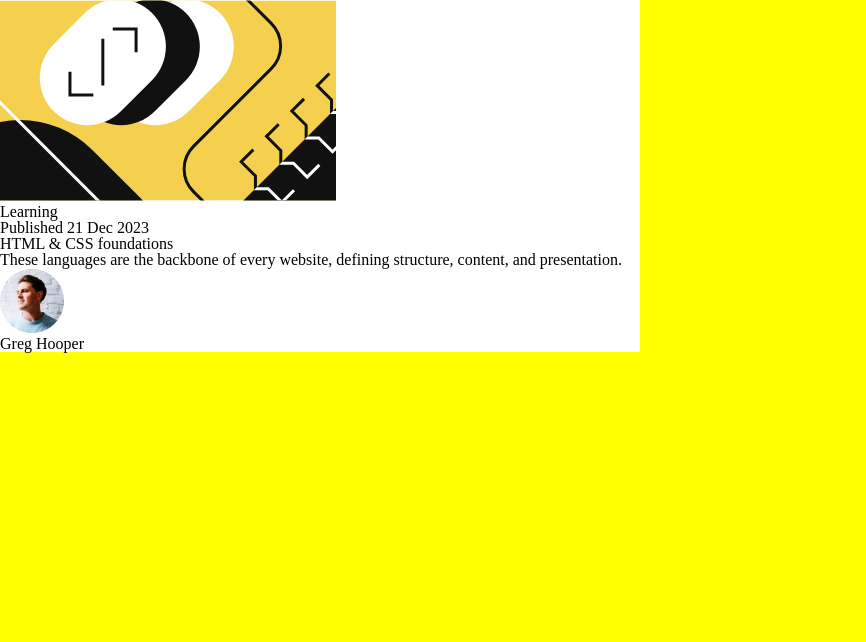
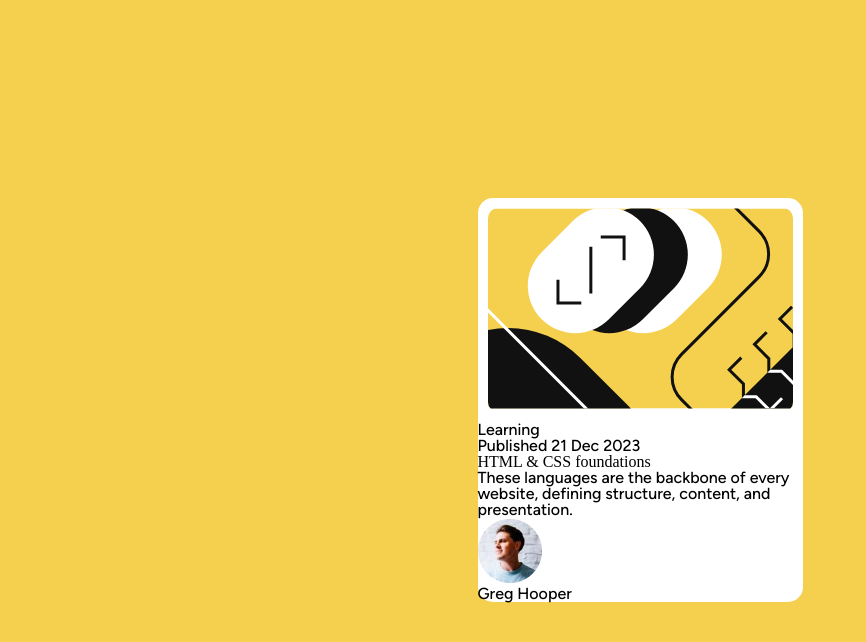
Before and after one commit to steph209/blog-preview, a plain HTML site: page index.html in a window 1280 px wide. Shown: the whole page, without its empty margins (0-866 px from the left). Drawn offline with Linux system fonts and the light colour scheme.

Commit message:
working on css

```diff
--- a/style.css
+++ b/style.css
@@ -1,10 +1,59 @@
+@font-face {
+    font-family: "Figtree";
+    src: url(assets/fonts/Figtree-VariableFont_wght.ttf);
+
+    font-style: normal;
+    font-weight: 500;
+}
+
+
+/* =============================================================================
+#TYPOGRAPHY
+============================================================================= */
+ p {
+    font-family: "Figtree", Arial, Helvetica, sans-serif;
+ }
+
+
+
+/* =============================================================================
+#CONTENT
+============================================================================= */
+picture {
+    /* background-color: purple; */
+    display: block;
+
+    border-radius: 10px;
+    /* height: 300px; */
+    margin: 10px;
+
+    overflow: hidden;
+
+}
+
+    .blog-picture {
+        width: 100%;
+        height: 100%;
+
+        object-fit: cover;
+        object-position: center;
+    }
+
+
 body {
-    background-color: yellow;
+    background-color: hsl(47, 88%, 63%);
+
+    display: flex;
+    justify-content: center;
+    align-items: center;
+
+    height: 100svh;
 }
 
 main {
     background-color: white;
 
-    width: 50%;
-    height: 80%;
+    width: 325px;
+    border-radius: 15px;
+    /* height: 80%; */
 }
```
